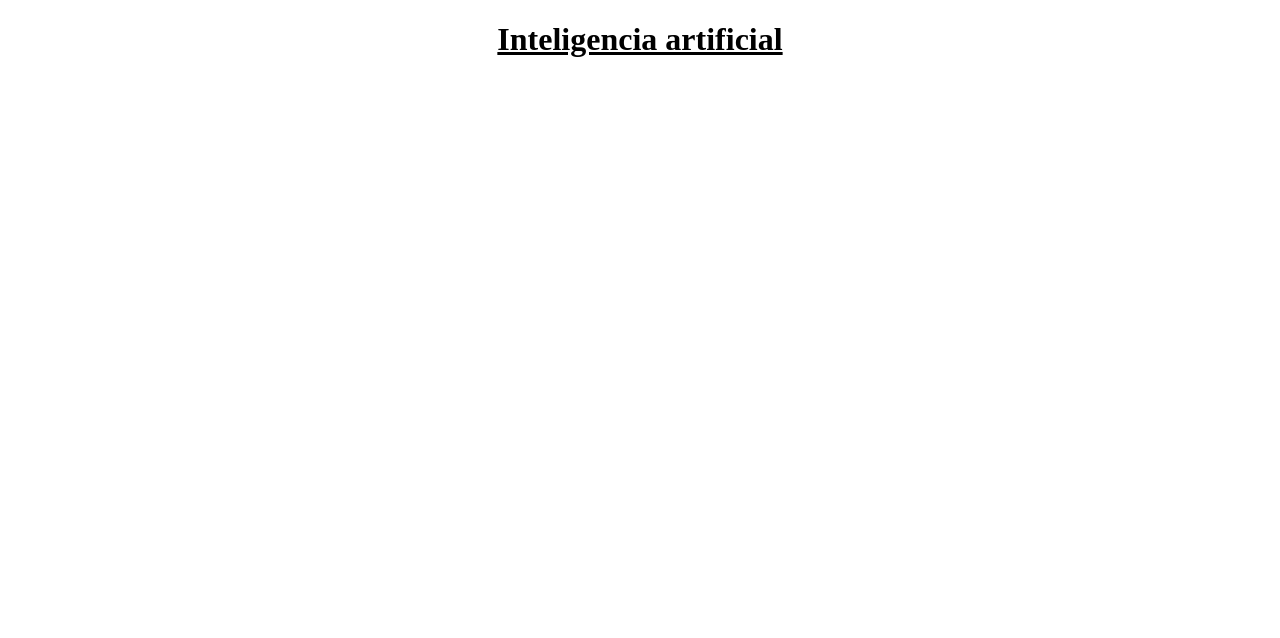
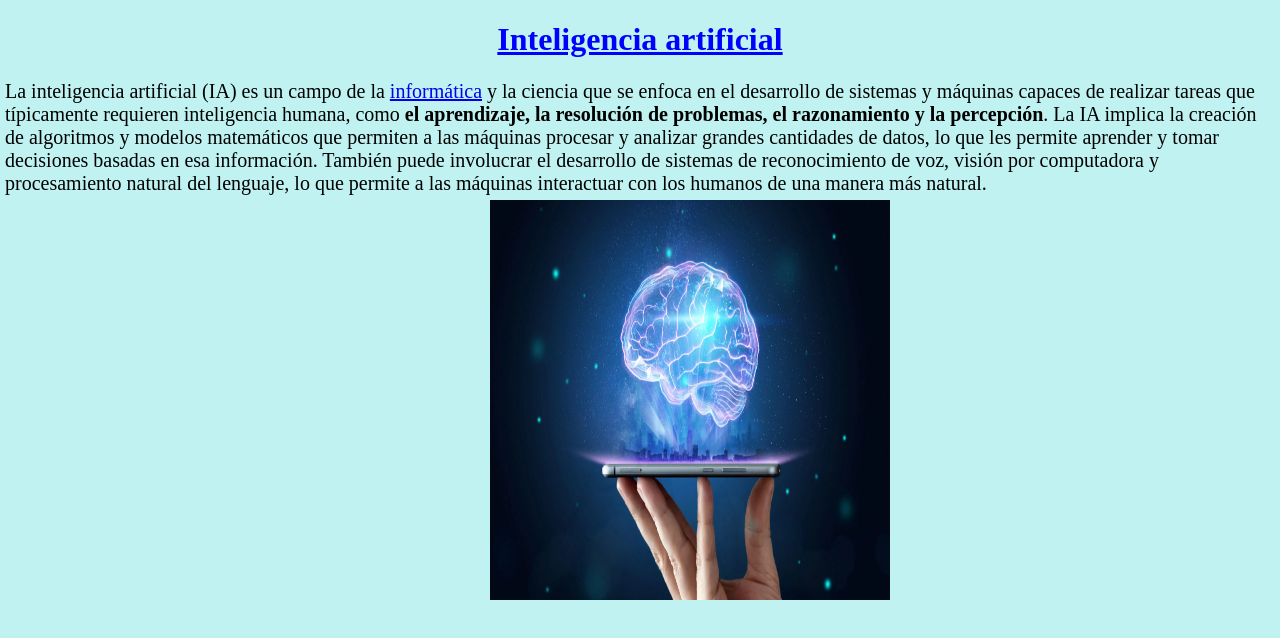
Before and after one commit to Paltitaxd/P-gina-web-, a plain HTML site: page index.html in a window 1280 px wide. Drawn offline with Linux system fonts and the light colour scheme.

Commit message:
Inteligencia Artificial

```diff
--- a/index.html
+++ b/index.html
@@ -6,8 +6,12 @@
     <meta name="viewport" content="width=device-width, initial-scale=1.0">
     <title>Inteligencia Artificial</title>
 </head>
-<body>
-    <h1 align="center"><ins><b>Inteligencia artificial</b></ins></h1>
+<body style="margin: 5px;" " bgcolor="BFF2F0">
+    <h1 align="center" span style="color: blue;"><ins><b>Inteligencia artificial</b></ins></h1>
+    <p style="font-size: 20px;" >La inteligencia artificial (IA) es un campo de la <a href="informática.html"> informática</a> y la ciencia que se enfoca en el desarrollo de sistemas y máquinas capaces de realizar tareas que típicamente requieren inteligencia humana, como <b>el aprendizaje, la resolución de problemas, el razonamiento y la percepción</b>.
+    La IA implica la creación de algoritmos y modelos matemáticos que permiten a las máquinas procesar y analizar grandes cantidades de datos, lo que les permite aprender y tomar decisiones basadas en esa información. También puede involucrar el desarrollo de sistemas de reconocimiento de voz, visión por computadora y procesamiento natural del lenguaje, lo que permite a las máquinas interactuar con los humanos de una manera más natural.</p>
+    <img src="img/ia.jpg" alt="Inteligencia artificial" width="400" height="400" style="position:absolute ;top:200px;left: 490px;">
+
 
 </body>
 </html>
```
Also changed, not shown: Machine learning.html (added, +13 -0 lines), Redes neuronales.html (added), img/ia.jpg (added).
